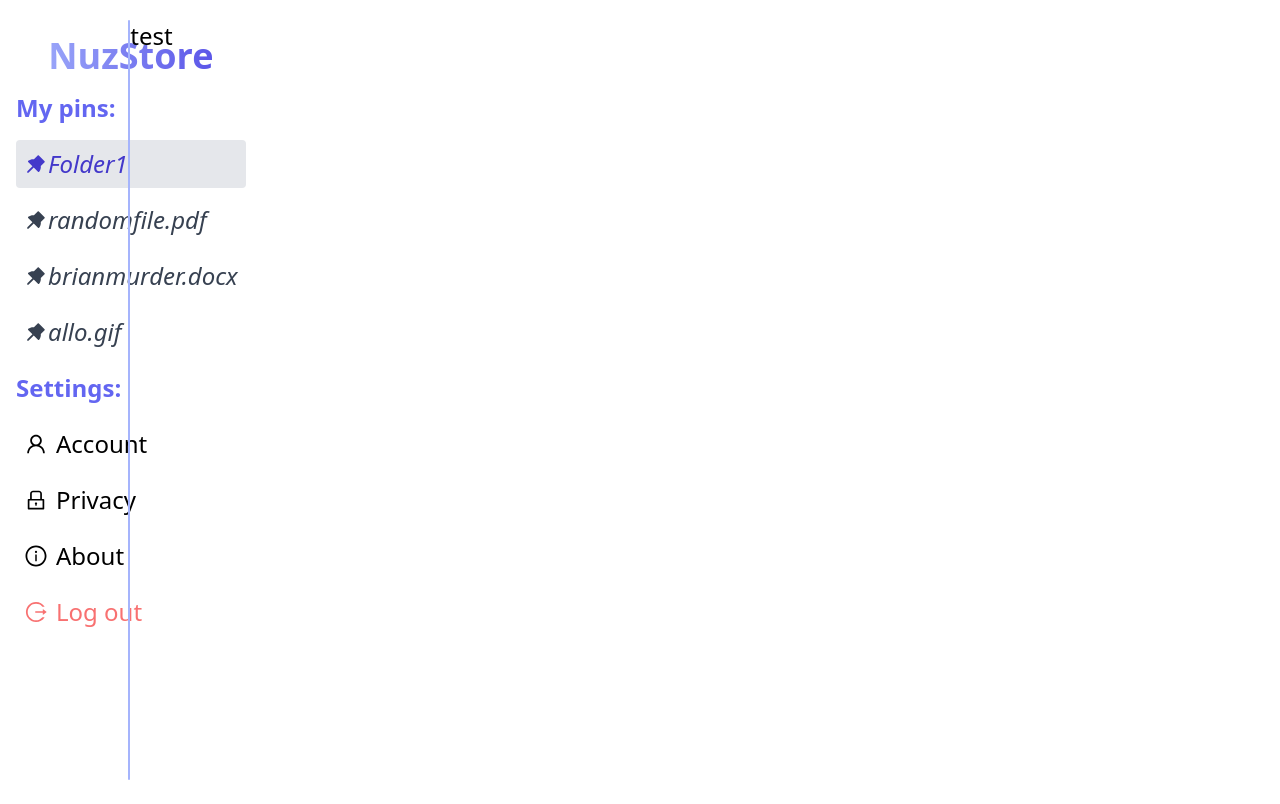
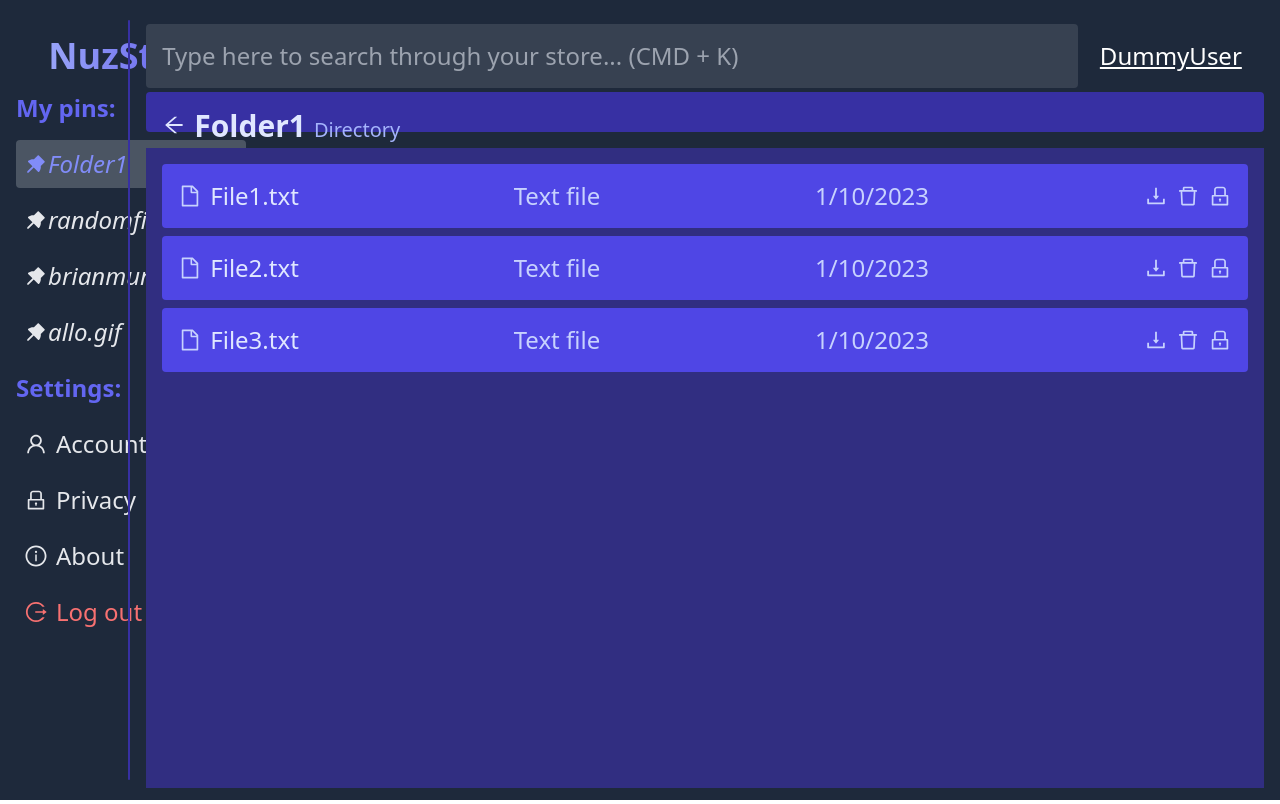
Before and after one commit to TheOrionsB/NuzStore, a Next.js app: page /mystore in a window 1280 px wide. Built offline with nearby package versions, Linux system fonts and the light colour scheme.

Commit message:
(mystore/maincontent) Basic main content layout done

```diff
--- a/components/horizontalseparator.tsx
+++ b/components/horizontalseparator.tsx
@@ -1,6 +1,6 @@
 const HorizontalSeparator: React.FC<{}> = () => {
     return (
-        <span className="w-[0.14rem] bg-indigo-300 rounded h-full min-h-full"></span>
+        <span className="w-[0.14rem] bg-indigo-800 rounded h-full min-h-full"></span>
     )
 }
 
--- /dev/null
+++ b/components/itementry.tsx
@@ -0,0 +1,20 @@
+import { AiOutlineDelete, AiOutlineDownload, AiOutlineFile, AiOutlineLock } from "react-icons/ai";
+
+const ItemEntry: React.FC<{ name: String, type: String, uploadDate: Date, owner: String }> = ({ name, type, uploadDate }) => {
+    return (
+        <div className="flex flex-row justify-between items-center bg-indigo-600 p-4 rounded text-indigo-200">
+            <div className="flex flex-row space-x-2 items-center">
+                <AiOutlineFile />
+                <h3 className="text-2xl text-indigo-100">{name}</h3>
+            </div>
+            <p>{type}</p>
+            <p>{uploadDate.toLocaleDateString()}</p>
+            <div className="flex flex-row space-x-2 items-center">
+                <AiOutlineDownload/>
+                <AiOutlineDelete/>
+                <AiOutlineLock/>
+            </div>
+        </div>
+    )
+}
+export default ItemEntry;
--- /dev/null
+++ b/components/layouts/mystore/storecontentsublayout.tsx
@@ -0,0 +1,29 @@
+import { AiOutlineArrowLeft, AiOutlineFile } from "react-icons/ai";
+import ItemEntry from "../../itementry";
+
+const StoreContentSubLayout: React.FC<{}> = () => {
+    return (
+        <div className="flex flex-col justify-evenly space-y-4 p-4">
+            <div className="h-[5vh] flex flex-row justify-around items-center">
+                <input className="w-10/12 bg-gray-700 rounded p-4" type="text" placeholder="Type here to search through your store... (CMD + K)" />
+                <div className="w-2/12 text-center">
+                    <h2 className="underline text-white">DummyUser</h2>
+                </div>
+            </div>
+            <div className="h-[5vh] p-4 flex flex-row items-baseline space-x-2 bg-indigo-800 rounded">
+                <AiOutlineArrowLeft className="text-indigo-100 font-bold" />
+                <h1 className="text-3xl text-indigo-100 font-bold">Folder1</h1>
+                <h3 className="text-xl text-indigo-300">Directory</h3>
+            </div>
+            <div className="h-[80vh] overflow-y-scroll bg-indigo-900">
+                <ul className="p-4 space-y-2 ">
+                    <li><ItemEntry name={"File1.txt"} type={"Text file"} uploadDate={new Date()} owner={"DummyUser"} key={1}/></li>
+                    <li><ItemEntry name={"File2.txt"} type={"Text file"} uploadDate={new Date()} owner={"DummyUser"} key={2}/></li>
+                    <li><ItemEntry name={"File3.txt"} type={"Text file"} uploadDate={new Date()} owner={"DummyUser"} key={3}/></li>
+                </ul>
+            </div>
+        </div>
+    )
+}
+
+export default StoreContentSubLayout;
--- a/components/storelayout.tsx
+++ b/components/layouts/mystore/storelayout.tsx
@@ -1,16 +1,17 @@
 import Layout from 'next'
 import { PropsWithChildren } from 'react';
-import HorizontalSeparator from './horizontalseparator';
-import Navigation from './navigation';
+import HorizontalSeparator from '../../horizontalseparator';
+import Navigation from '../../navigation';
+import StoreContentSubLayout from './storecontentsublayout';
 const StoreLayout: React.FC<PropsWithChildren> = ({ children }) => {
     return (
-        <div className='py-5 w-screen h-screen text-2xl'>
+        <div className='py-5 w-screen h-screen text-2xl bg-slate-800'>
             <div className="flex h-full flex-row">
                 <div className='w-[10vw] flex flex-row'>
                     <Navigation />
                 </div>
                 <HorizontalSeparator />
-                <main className='w-[90vw]'>{children}</main>
+                <main className='w-[90vw]'><StoreContentSubLayout/></main>
             </div>
         </div>
     )
--- a/components/navigation.tsx
+++ b/components/navigation.tsx
@@ -8,8 +8,8 @@ const Navigation: React.FC<{}> = () => {
             </div>
             <div className="space-y-4">
                 <h2 className="font-bold text-indigo-500">My pins:</h2>
-                <ul className="space-y-2 italic text-gray-700">
-                    <li><Link className="p-2 rounded bg-gray-200 text-indigo-700 flex flex-row items-center" href="#"><AiFillPushpin />Folder1</Link></li>
+                <ul className="space-y-2 italic text-gray-200">
+                    <li><Link className="p-2 rounded bg-gray-600 text-indigo-400 flex flex-row items-center" href="#"><AiFillPushpin />Folder1</Link></li>
                     <li><Link className="p-2 rounded flex flex-row items-center" href="#"><AiFillPushpin />randomfile.pdf</Link></li>
                     <li><Link className="p-2 rounded flex flex-row items-center" href="#"><AiFillPushpin />brianmurder.docx</Link></li>
                     <li><Link className="p-2 rounded flex flex-row items-center" href="#"><AiFillPushpin />allo.gif</Link></li>
@@ -17,7 +17,7 @@ const Navigation: React.FC<{}> = () => {
             </div>
             <div className="space-y-4">
                 <h2 className="font-bold text-indigo-500">Settings:</h2>
-                <ul className="space-y-2">
+                <ul className="space-y-2 text-gray-200">
                     <li className="p-2 space-x-2 flex flex-row items-center"><AiOutlineUser /><h3>Account</h3></li>
                     <li className="p-2 space-x-2 flex flex-row items-center"><AiOutlineLock /><h3>Privacy</h3></li>
                     <li className="p-2 space-x-2 flex flex-row items-center"><AiOutlineInfoCircle /><h3>About</h3></li>
--- a/pages/mystore.tsx
+++ b/pages/mystore.tsx
@@ -1,9 +1,10 @@
-import StoreLayout from "../components/storelayout";
+import StoreContentSubLayout from "../components/layouts/mystore/storecontentsublayout";
+import StoreLayout from "../components/layouts/mystore/storelayout";
 
 const MyStore = () => {
     return (
         <StoreLayout>
-            <h1>test</h1>
+            <StoreContentSubLayout />
         </StoreLayout>
     )
 }
```
